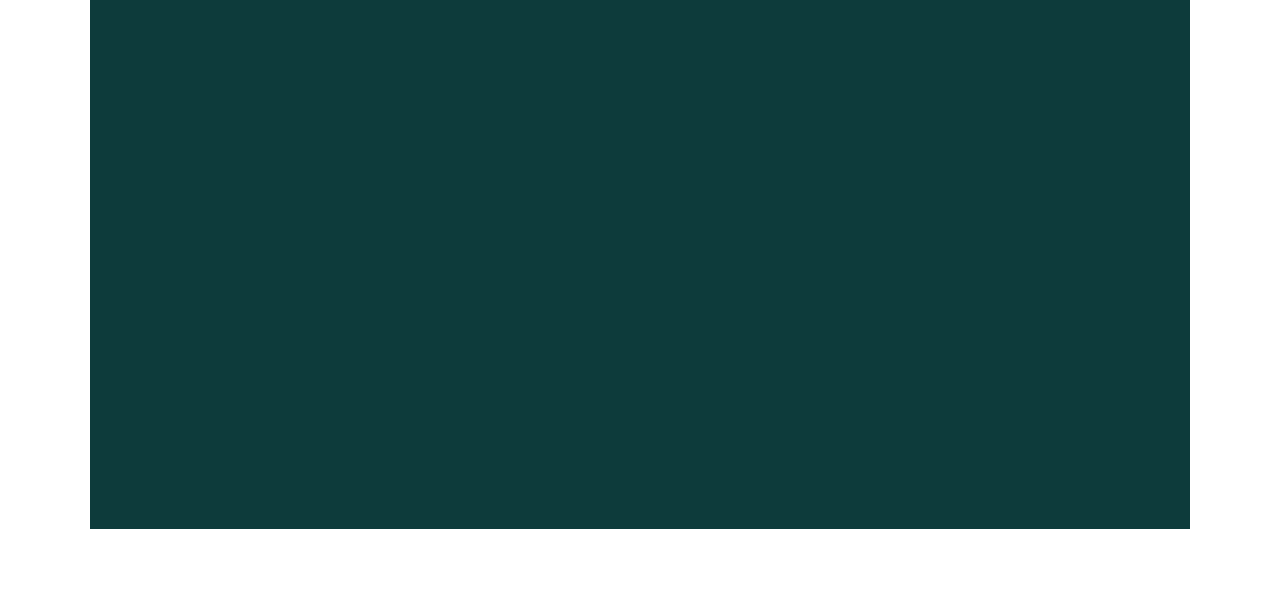
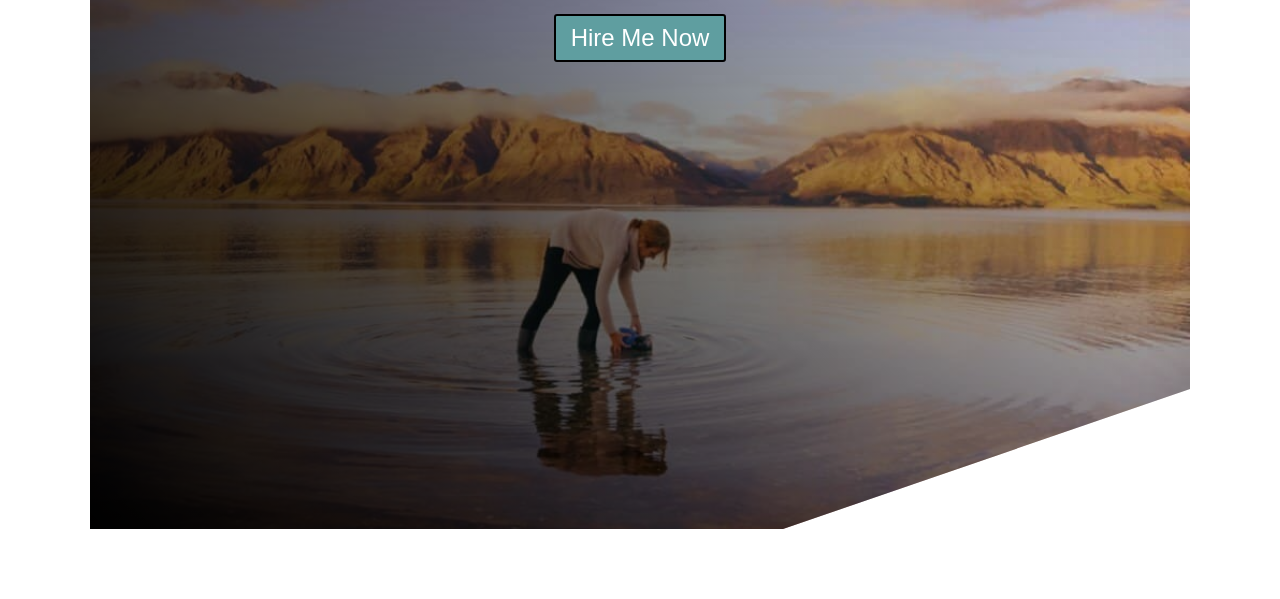
Before and after one commit to kFarzana04/html-css-github, a plain HTML site: page index.html in a window 1280 px wide. Shown: the part 201-800 px from the top of the page. Drawn offline with Linux system fonts and the light colour scheme.

Commit message:
added background and button design

```diff
--- a/index.html
+++ b/index.html
@@ -9,7 +9,9 @@
 </head>
 <body>
     <div id="heading-parent">
-        <h1>This is my first github html& css</h1>
+        <h1>This Is My First Github Html & Css</h1>
+        <div class="btn-parent"><button class="btn">Hire Me Now</button></div>
     </div>
+
 </body>
 </html>
--- a/style/style.css
+++ b/style/style.css
@@ -13,10 +13,31 @@ h1 {
 }
 
 #heading-parent {
-    background-color: rgb(13, 59, 59);
+    background-image: linear-gradient(45deg, black, transparent),url("../images/travel.jpg");
+    background-repeat: no-repeat;
+    background-size: cover;
+    background-position: center;
     height: 500px;
-    width: 1100px;
+    max-width: 1100px;
     padding: 100px 0px;
     margin: 30px auto;
+    clip-path: polygon(0% 0%, 100% 0, 100% 80%, 63% 100%, 0% 100%);
+    ;
 
 }
+
+.btn-parent {
+    text-align: center;
+    margin: 30px 0px ;
+}
+
+.btn{
+    background-color: cadetblue;
+    padding: 8px 15px;
+    color: white;
+    border-style: solid;
+    border-color: black;
+    border-radius: 3px;
+    font-size: 24px;
+
+}
```
Also changed, not shown: images/travel.jpg (added).
